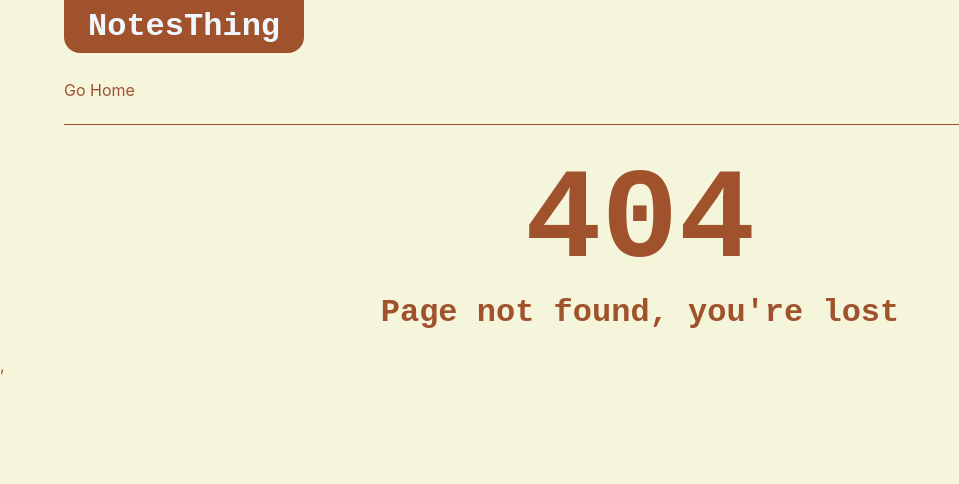
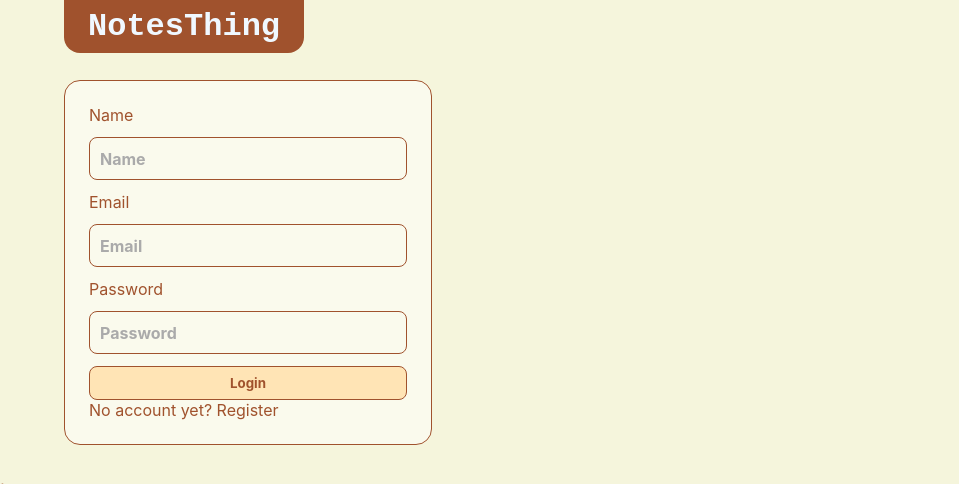
Before and after one commit to irwanphan/dicoding-personal-notes, a React (Vite) app: page /register in a window 1280 px wide. Before the commit this address had no page. Shown: the top 484 px of the page, without its empty margins (0-959 px from the left). Built offline with nearby package versions, Linux system fonts and the light colour scheme.

Commit message:
added login and register pages

```diff
--- a/src/Routes.jsx
+++ b/src/Routes.jsx
@@ -1,6 +1,8 @@
 import React from "react";
 import { Routes, Route } from "react-router-dom";
 import HomePage from "./pages/Home";
+import LoginPage from "./pages/Login";
+import RegisterPage from "./pages/Register";
 import DetailPage from "./pages/Detail";
 import NotFoundPage from "./pages/404";
 
@@ -8,6 +10,8 @@ const AppRoutes = () => {
     return (
         <Routes>
             <Route path="/" element={<HomePage />} />
+            <Route path="/login" element={<LoginPage />} />
+            <Route path="/register" element={<RegisterPage />} />
             <Route path="/detail/:id" element={<DetailPage />} />
             <Route path="*" element={<NotFoundPage />} />
         </Routes>
--- /dev/null
+++ b/src/config/config.js
@@ -0,0 +1,6 @@
+const Config = {
+    BASE_URL: 'https://notes-api.dicoding.dev/v1',
+    USER_TOKEN_KEY: 'token',
+};
+
+export default Config;
--- a/src/pages/Detail/index.jsx
+++ b/src/pages/Detail/index.jsx
@@ -5,6 +5,7 @@ import Note from '../../components/Note';
 
 const DetailPage = () => {
     const { id } = useParams();
+    // TODO : if id not found, redirect to 404 page
     const [isLoading, setIsLoading] = useState(true);
     const [item, setItem] = useState([]);
     const navigate = useNavigate();
--- /dev/null
+++ b/src/pages/Login/index.jsx
@@ -0,0 +1,32 @@
+import React from "react"
+
+const LoginPage = () => {
+    const onSubmiteHandler = (e) => {
+        e.preventDefault();
+        console.log('submit');
+    }
+
+    return (
+        <div className="auth-form-container">
+            <form onSubmit={(e) => onSubmiteHandler(e)}>
+                <label htmlFor="email">Email</label>
+                <input
+                    id="email"
+                    type="text"
+                    placeholder="Email"
+                />
+
+                <label htmlFor="password">Password</label>
+                <input
+                    id="password"
+                    placeholder="Password"
+                />
+
+                <button type="submit">Login</button>
+                <p>No account yet? <a href="/register">Register</a></p>
+            </form>
+        </div>
+    )
+}
+
+export default LoginPage;
--- /dev/null
+++ b/src/pages/Register/index.jsx
@@ -0,0 +1,39 @@
+import React from "react"
+
+const RegisterPage = () => {
+    const onSubmiteHandler = (e) => {
+        e.preventDefault();
+        console.log('submit');
+    }
+
+    return (
+        <div className="auth-form-container">
+            <form onSubmit={(e) => onSubmiteHandler(e)}>
+                <label htmlFor="name">Name</label>
+                <input
+                    id="name"
+                    type="text"
+                    placeholder="Name"
+                />
+
+                <label htmlFor="email">Email</label>
+                <input
+                    id="email"
+                    type="text"
+                    placeholder="Email"
+                />
+
+                <label htmlFor="password">Password</label>
+                <input
+                    id="password"
+                    placeholder="Password"
+                />
+
+                <button type="submit">Login</button>
+                <p>No account yet? <a href="/register">Register</a></p>
+            </form>
+        </div>
+    )
+}
+
+export default RegisterPage;
--- a/src/styles/style.css
+++ b/src/styles/style.css
@@ -25,11 +25,13 @@ body {
 }
 
 .form-create-note,
-.search-input-container {
+.search-input-container,
+.auth-form-container {
   display: grid;
   grid-template-columns: repeat(3, minmax(20rem, 1fr));
   gap: 1.5rem;
 }
+.auth-form-container form,
 .form-create-note form {
   display: flex;
   flex-direction: column;
@@ -40,11 +42,12 @@ body {
   border-radius: 1rem;
   background-color: rgba(255, 255, 255, 0.5);
 }
+.auth-form-container button,
 .form-create-note button {
   display: block;
   width: 100%;
   padding: 8px;
-  background-color: transparent;
+  background-color: moccasin;
   font-family: 'Comfortaa', 'Oxygen', 'Inter', sans-serif;
   color: sienna;
   border: 1px solid sienna;
@@ -53,6 +56,8 @@ body {
   cursor: pointer;
   transition: all 0.3s ease-in-out;
 }
+.auth-form-container button:hover,
+.auth-form-container button:focus,
 .form-create-note button:hover,
 .form-create-note button:focus {
   background-color: sienna;
@@ -86,83 +91,6 @@ input::placeholder, textarea::placeholder {
   font-size: 1rem;
   font-family: 'Comfortaa', 'Oxygen', 'Inter', 'sans-serif';
 }
-
-/* .note-app__header {
-  display: flex;
-  align-items: center;
-  justify-content: center;
-  padding: 4px 16px;
-  border-bottom: 1px solid #aaa;
-}
-
-.note-app__header h1 {
-  margin: 8px 0;
-  flex: 1;
-  color: white;
-}
-
-
-.note-app__body {
-  max-width: 1000px;
-  margin: 16px auto;
-  padding: 12px;
-}
-
-.note-app__body h2 {
-  font-weight: normal;
-  margin: 16px 0;
-}
-
-.note-input {
-  margin: 0 auto;
-  max-width: 500px;
-  margin-bottom: 48px;
-}
-
-.note-input input, .note-input textarea {
-  display: block;
-  width: 100%;
-}
-
-.note-input__title {
-  font-weight: bold;
-}
-
-.note-input__title__char-limit {
-  font-size: 14px;
-  text-align: right;
-  color: #aaa;
-}
-
-.note-input__body {
-  min-height: 175px;
-}
-
-.note-input button {
-  display: block;
-  width: 100%;
-  padding: 8px;
-  background-color: transparent;
-  font-family: 'Inter', sans-serif;
-  color: white;
-  border: 1px solid #aaa;
-  border-radius: 4px;
-  font-weight: bold;
-  cursor: pointer;
-}
-
-.notes-list {
-  display: grid;
-  grid-template-columns: 1fr;
-  grid-template-rows: minmax(min-content, max-content);
-  gap: 16px;
-  margin-bottom: 48px;
-}
-
-.notes-list__empty-message {
-  text-align: center;
-  color: #aaa;
-} */
 
 .notes-container,
 .archived-notes-container {
@@ -239,29 +167,6 @@ a:hover, a:focus,
   border-color: sienna;
 }
 
-/* @media only screen and (min-width: 500px) {
-  .notes-list {
-    grid-template-columns: 1fr 1fr;
-  }
-}
-
-@media only screen and (min-width: 800px) {
-  .notes-list {
-    grid-template-columns: repeat(3, 1fr);
-  }
-
-  .note-search input {
-    min-width: 400px;
-  }
-}
-
-@media only screen and (min-width: 800px) {
-  .notes-list {
-    grid-template-columns: repeat(4, 1fr);
-  }
-} */
-
-
 header.custom-header {
   position: fixed;
   top: 0;
```
Also changed, not shown: src/config/api-endpoint.js (added, +8 -0 lines), src/config/axios-instance.js (added, +43 -0 lines), src/utils/auth.js (added, +14 -0 lines).
